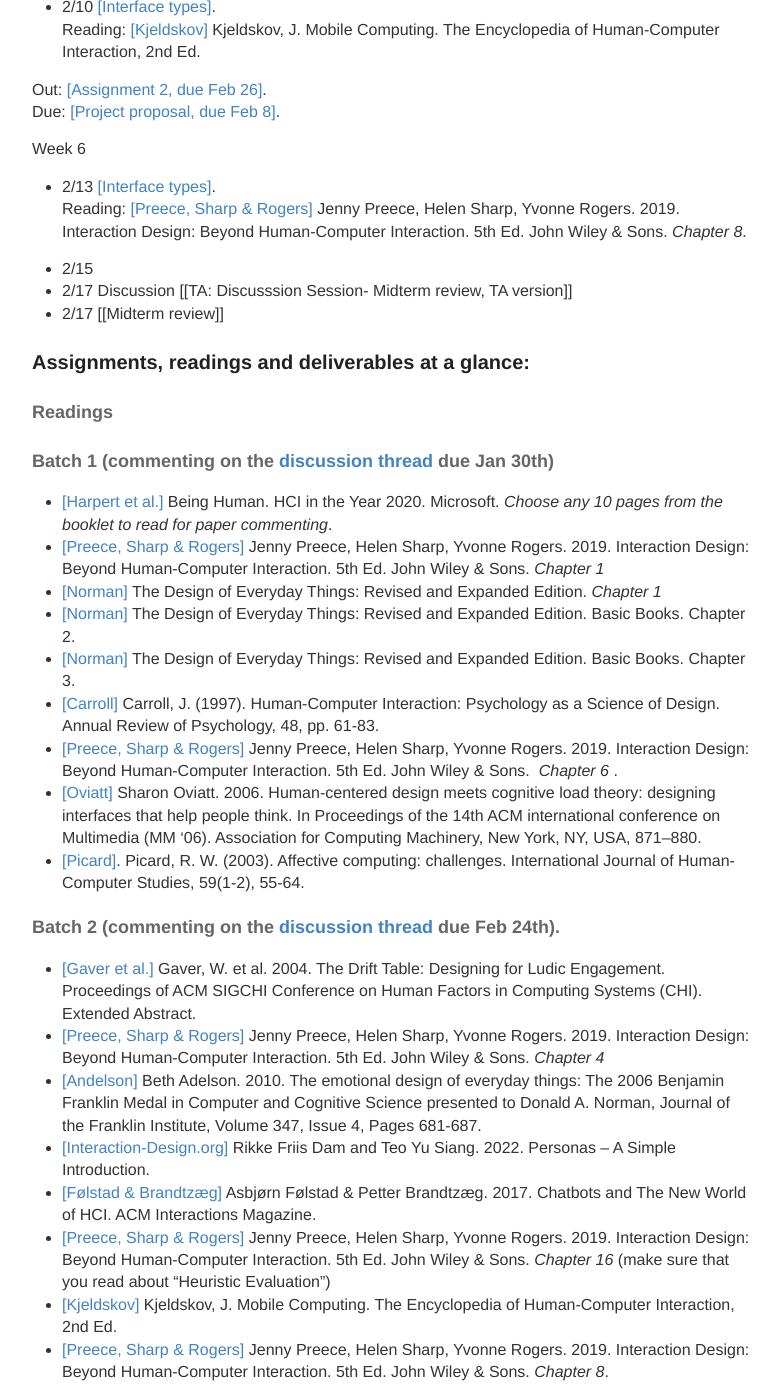
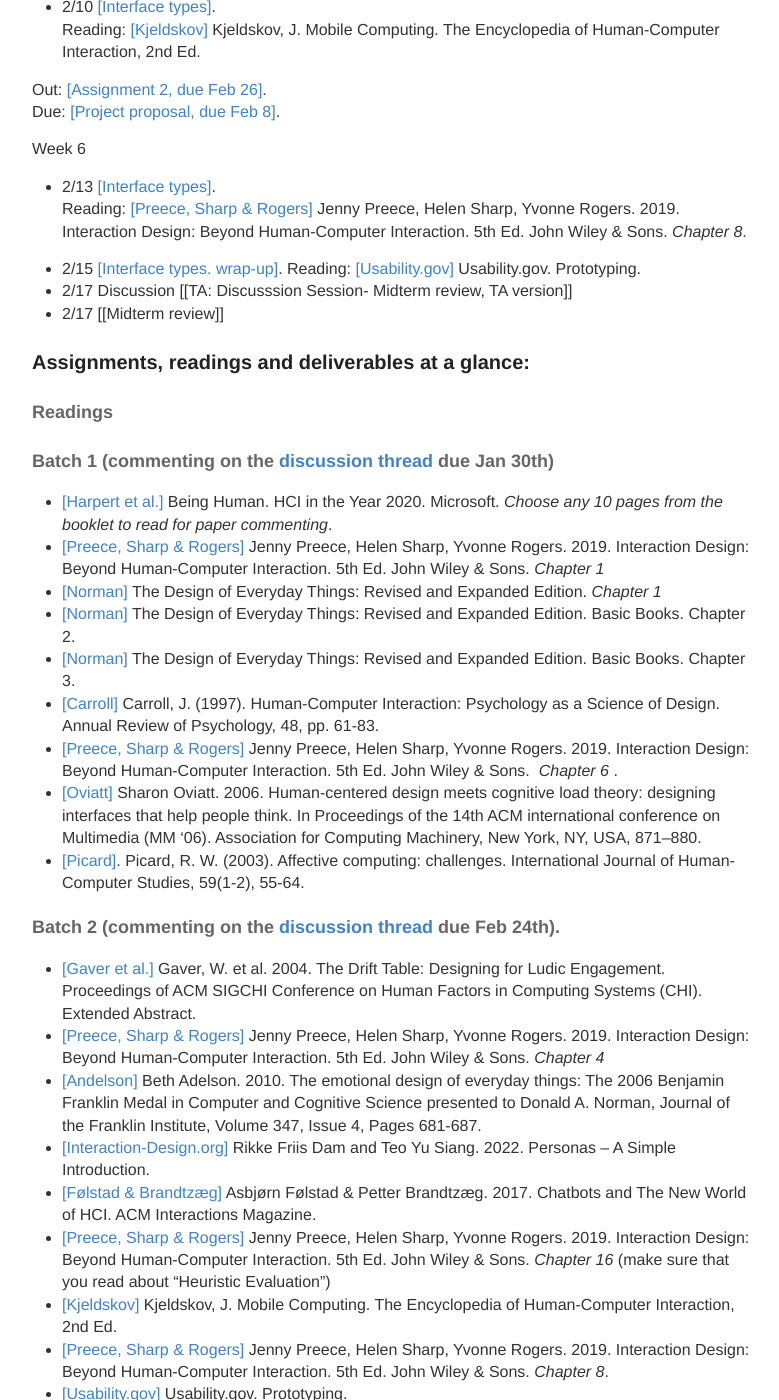
Before and after one commit to hciwang/hciwang.github.io, a Jekyll site: the page built from _posts/2022-1-1-lectures.md, in a window 1280 px wide and 1400 px high, scrolled down 2106 px. Shown: the whole window, without its empty margins (248-1027 px from the left). Built offline with Jekyll 4.4.1, drawn with Linux system fonts in a browser that asks for light colours.

Commit message:
Update 2022-1-1-lectures.md

```diff
--- a/_posts/2022-1-1-lectures.md
+++ b/_posts/2022-1-1-lectures.md
@@ -80,7 +80,8 @@
 - 2/13 [[Interface types]](https://canvas.ucdavis.edu/courses/747452/files/folder/Lecture%20slides?preview=19373512).
 Reading: [[Preece, Sharp & Rogers]](http://www.id-book.com/) Jenny Preece, Helen Sharp, Yvonne Rogers. 2019. Interaction Design: Beyond Human-Computer Interaction. 5th Ed. John Wiley & Sons. *Chapter 8*.
 
-- 2/15
+- 2/15 [[Interface types. wrap-up]](https://canvas.ucdavis.edu/courses/747452/files/folder/Lecture%20slides?preview=19373512).
+Reading: [[Usability.gov]](https://www.usability.gov/how-to-and-tools/methods/prototyping.html) Usability.gov. Prototyping.
 - 2/17 Discussion [[TA: Discusssion Session- Midterm review, TA version]]
 - 2/17 [[Midterm review]]
 
@@ -107,6 +108,8 @@
 - [[Preece, Sharp & Rogers]](http://www.id-book.com/) Jenny Preece, Helen Sharp, Yvonne Rogers. 2019. Interaction Design: Beyond Human-Computer Interaction. 5th Ed. John Wiley & Sons.  *Chapter 16* (make sure that you read about "Heuristic Evaluation")
 - [[Kjeldskov]](https://www.interaction-design.org/literature/book/the-encyclopedia-of-human-computer-interaction-2nd-ed/mobile-computing) Kjeldskov, J. Mobile Computing. The Encyclopedia of Human-Computer Interaction, 2nd Ed.
 - [[Preece, Sharp & Rogers]](http://www.id-book.com/) Jenny Preece, Helen Sharp, Yvonne Rogers. 2019. Interaction Design: Beyond Human-Computer Interaction. 5th Ed. John Wiley & Sons. *Chapter 8*.
+- [[Usability.gov]](https://www.usability.gov/how-to-and-tools/methods/prototyping.html) Usability.gov. Prototyping.
+
 
 #### Individual assignments
 - [[Assignment 1: Conceptualizing Human Computer Interaction, due Feb 5]](https://canvas.ucdavis.edu/courses/747452/assignments/1010532).
```
